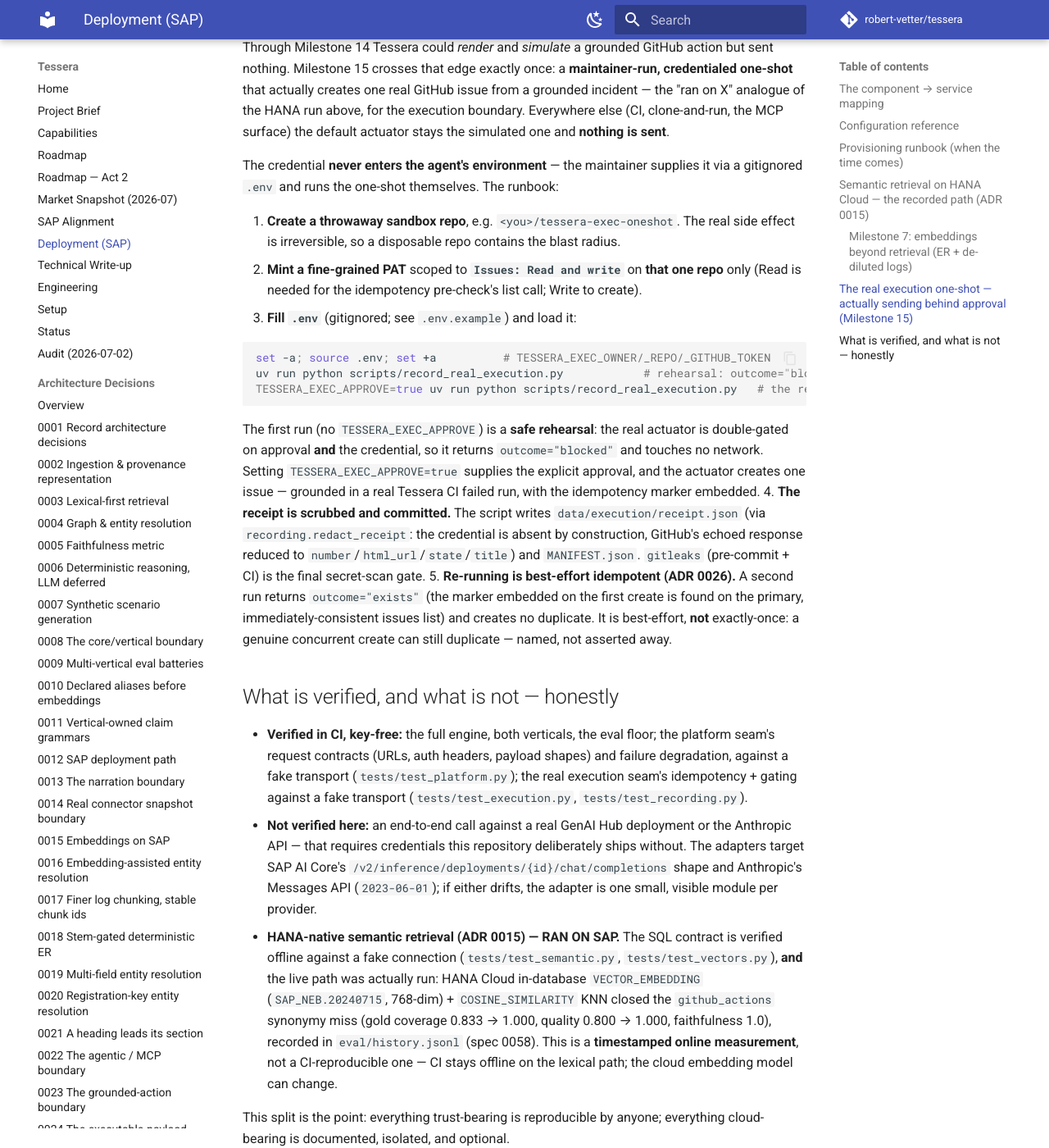
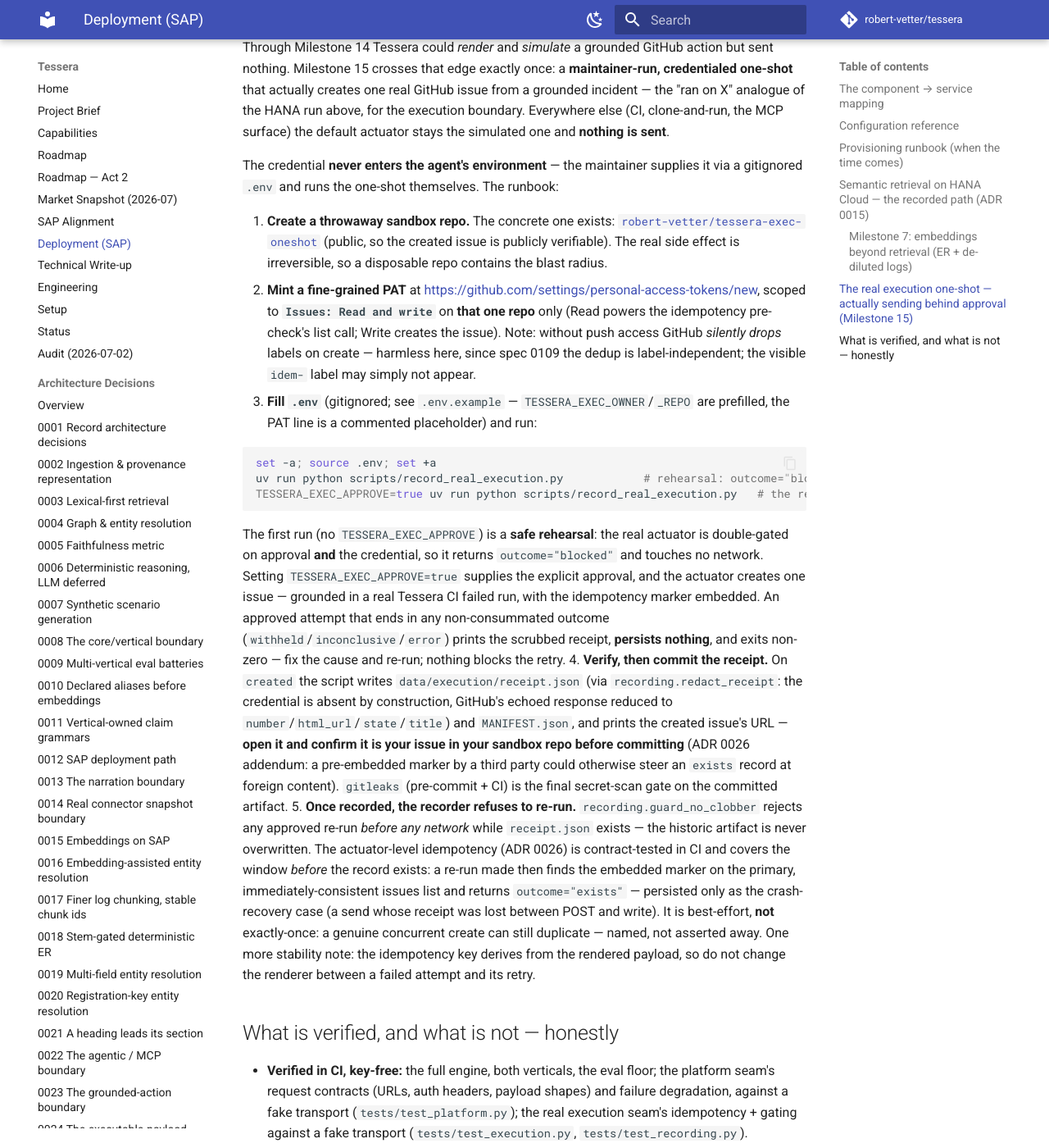
Before and after one commit to robert-vetter/tessera, an MkDocs documentation site: the page built from docs/DEPLOYMENT.md, in a window 1280 px wide and 1400 px high, scrolled down 5050 px. Shown: the whole window at 82% size. Built offline with MkDocs 1.6.1 and Material for MkDocs 9.7.7, drawn with Linux system fonts in a browser that asks for light colours; comment, search, counter and statistics services are not loaded.

Commit message:
docs: one-shot preparation — runbook, sandbox repo, M15 close checklist (0111) (#123)
- DEPLOYMENT runbook rewritten for the post-0109 recorder (review F2):
  concrete public sandbox repo (robert-vetter/tessera-exec-oneshot, created),
  PAT recipe incl. the labels-silently-dropped note, non-consummated approved
  attempts persist nothing + exit non-zero, verify-the-issue-URL-before-commit
  step, refuse-once-recorded semantics, renderer-version key-stability note
- data/execution/README aligned to the persistence policy
- spec 0111 records the maintainer's two commands and the full Milestone-15
  close checklist (any session can execute it after the send)

.env prefilled locally with the non-secret TESSERA_EXEC_* values (gitignored).

Co-authored-by: Claude Fable 5 <noreply@anthropic.com>

````diff
--- a/docs/DEPLOYMENT.md
+++ b/docs/DEPLOYMENT.md
@@ -172,14 +172,21 @@ simulated one and **nothing is sent**.
 The credential **never enters the agent's environment** — the maintainer supplies it via a
 gitignored `.env` and runs the one-shot themselves. The runbook:
 
-1. **Create a throwaway sandbox repo**, e.g. `<you>/tessera-exec-oneshot`. The real side
-   effect is irreversible, so a disposable repo contains the blast radius.
-2. **Mint a fine-grained PAT** scoped to **`Issues: Read and write`** on **that one repo**
-   only (Read is needed for the idempotency pre-check's list call; Write to create).
-3. **Fill `.env`** (gitignored; see `.env.example`) and load it:
+1. **Create a throwaway sandbox repo.** The concrete one exists:
+   [`robert-vetter/tessera-exec-oneshot`](https://github.com/robert-vetter/tessera-exec-oneshot)
+   (public, so the created issue is publicly verifiable). The real side effect is
+   irreversible, so a disposable repo contains the blast radius.
+2. **Mint a fine-grained PAT** at
+   <https://github.com/settings/personal-access-tokens/new>, scoped to **`Issues:
+   Read and write`** on **that one repo** only (Read powers the idempotency
+   pre-check's list call; Write creates the issue). Note: without push access GitHub
+   *silently drops* labels on create — harmless here, since spec 0109 the dedup is
+   label-independent; the visible `idem-` label may simply not appear.
+3. **Fill `.env`** (gitignored; see `.env.example` — `TESSERA_EXEC_OWNER`/`_REPO` are
+   prefilled, the PAT line is a commented placeholder) and run:
 
    ```bash
-   set -a; source .env; set +a          # TESSERA_EXEC_OWNER/_REPO/_GITHUB_TOKEN
+   set -a; source .env; set +a
    uv run python scripts/record_real_execution.py            # rehearsal: outcome="blocked", nothing sent
    TESSERA_EXEC_APPROVE=true uv run python scripts/record_real_execution.py   # the real send
    ```
@@ -188,15 +195,26 @@ gitignored `.env` and runs the one-shot themselves. The runbook:
    double-gated on approval **and** the credential, so it returns `outcome="blocked"` and
    touches no network. Setting `TESSERA_EXEC_APPROVE=true` supplies the explicit approval,
    and the actuator creates one issue — grounded in a real Tessera CI failed run, with the
-   idempotency marker embedded.
-4. **The receipt is scrubbed and committed.** The script writes
+   idempotency marker embedded. An approved attempt that ends in any non-consummated
+   outcome (`withheld`/`inconclusive`/`error`) prints the scrubbed receipt, **persists
+   nothing**, and exits non-zero — fix the cause and re-run; nothing blocks the retry.
+4. **Verify, then commit the receipt.** On `created` the script writes
    `data/execution/receipt.json` (via `recording.redact_receipt`: the credential is absent
    by construction, GitHub's echoed response reduced to `number`/`html_url`/`state`/`title`)
-   and `MANIFEST.json`. `gitleaks` (pre-commit + CI) is the final secret-scan gate.
-5. **Re-running is best-effort idempotent (ADR 0026).** A second run returns
-   `outcome="exists"` (the marker embedded on the first create is found on the primary,
-   immediately-consistent issues list) and creates no duplicate. It is best-effort, **not**
-   exactly-once: a genuine concurrent create can still duplicate — named, not asserted away.
+   and `MANIFEST.json`, and prints the created issue's URL — **open it and confirm it is
+   your issue in your sandbox repo before committing** (ADR 0026 addendum: a pre-embedded
+   marker by a third party could otherwise steer an `exists` record at foreign content).
+   `gitleaks` (pre-commit + CI) is the final secret-scan gate on the committed artifact.
+5. **Once recorded, the recorder refuses to re-run.** `recording.guard_no_clobber`
+   rejects any approved re-run *before any network* while `receipt.json` exists — the
+   historic artifact is never overwritten. The actuator-level idempotency (ADR 0026) is
+   contract-tested in CI and covers the window *before* the record exists: a re-run made
+   then finds the embedded marker on the primary, immediately-consistent issues list and
+   returns `outcome="exists"` — persisted only as the crash-recovery case (a send whose
+   receipt was lost between POST and write). It is best-effort, **not** exactly-once: a
+   genuine concurrent create can still duplicate — named, not asserted away. One more
+   stability note: the idempotency key derives from the rendered payload, so do not
+   change the renderer between a failed attempt and its retry.
 
 ## What is verified, and what is not — honestly
 
````
Also changed, not shown: data/execution/README.md (+7 -4 lines), specs/0111-one-shot-preparation.md (added, +86 -0 lines).
